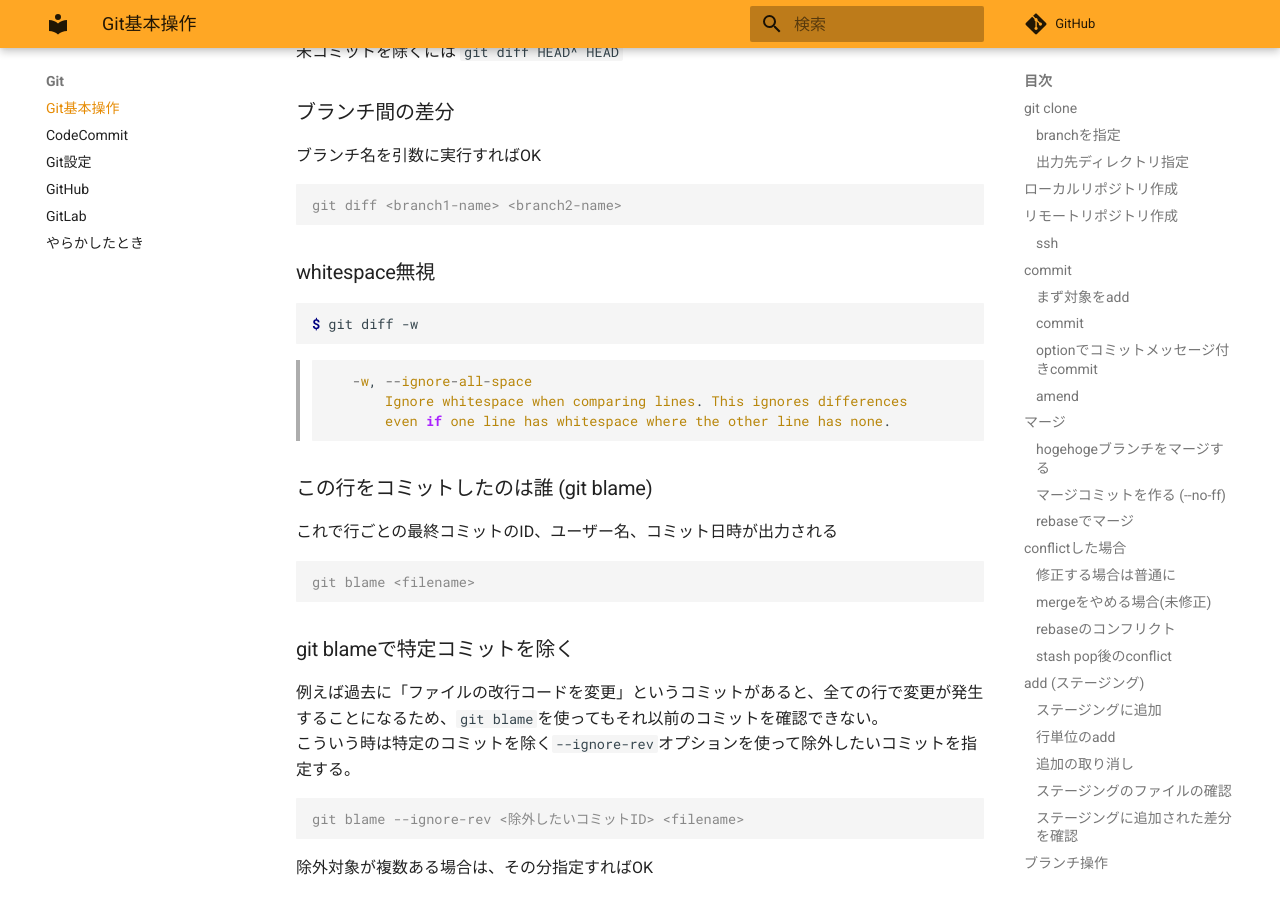
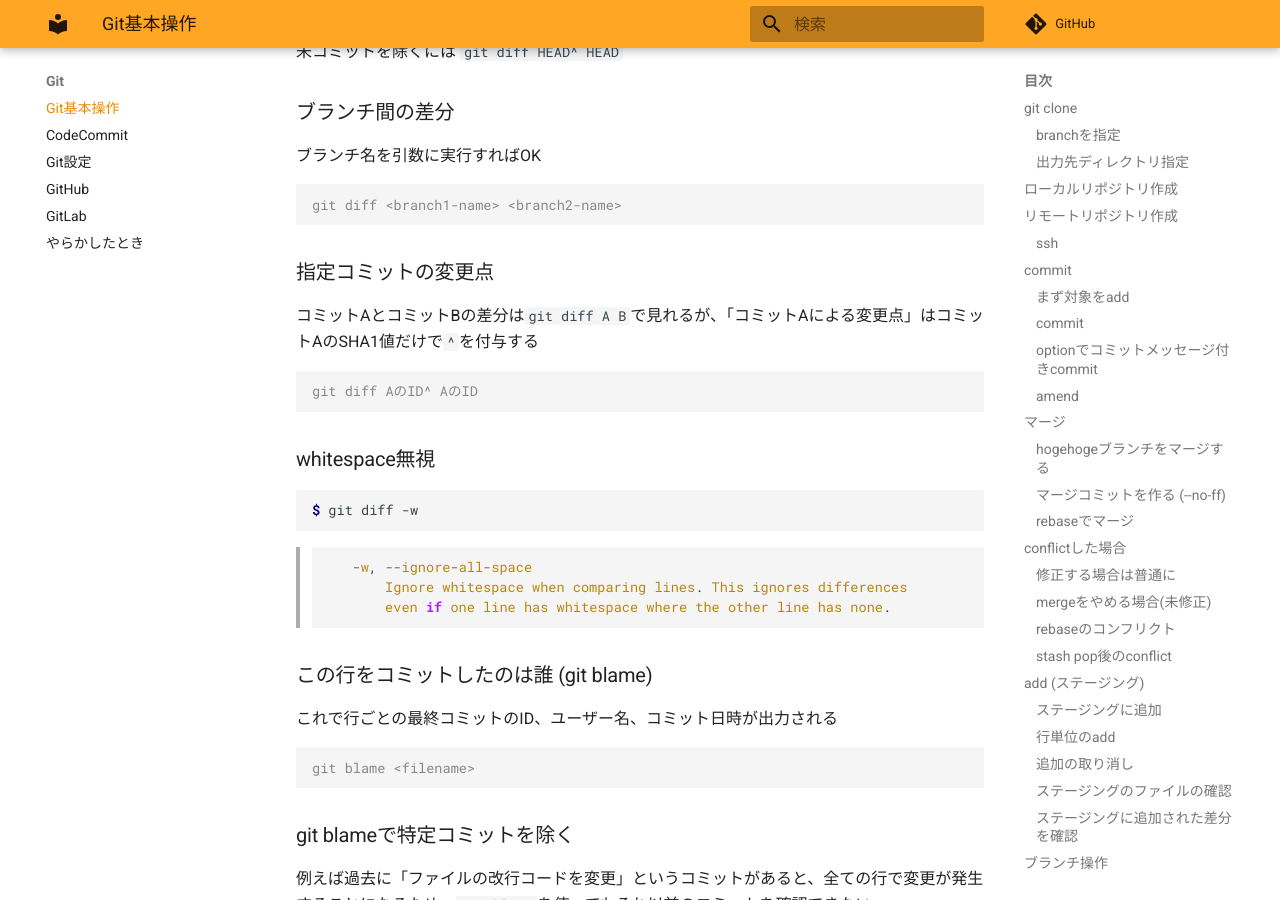
Before and after one commit to zaki-lknr/docs, an MkDocs documentation site: the page built from docs/Git/index.md, in a window 1280 px wide and 900 px high, scrolled down 13786 px. Built offline with MkDocs 1.6.1 and Material for MkDocs 9.7.7, drawn with Linux system fonts in a browser that asks for light colours; comment, search, counter and statistics services are not loaded.

Commit message:
add: git diffで特定コミットの変更点

````diff
--- a/docs/Git/index.md
+++ b/docs/Git/index.md
@@ -682,6 +682,14 @@ git diff HEAD^
 git diff <branch1-name> <branch2-name>
 ```
 
+### 指定コミットの変更点
+
+コミットAとコミットBの差分は`git diff A B`で見れるが、「コミットAによる変更点」はコミットAのSHA1値だけで`^`を付与する
+
+```console
+git diff AのID^ AのID
+```
+
 ### whitespace無視
 
 ```console
````
